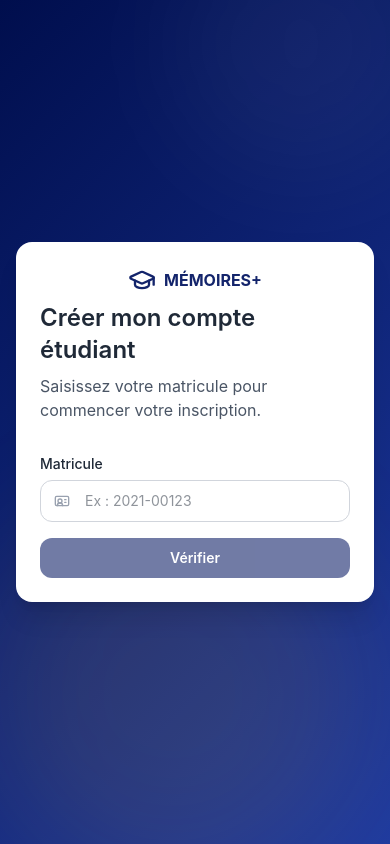
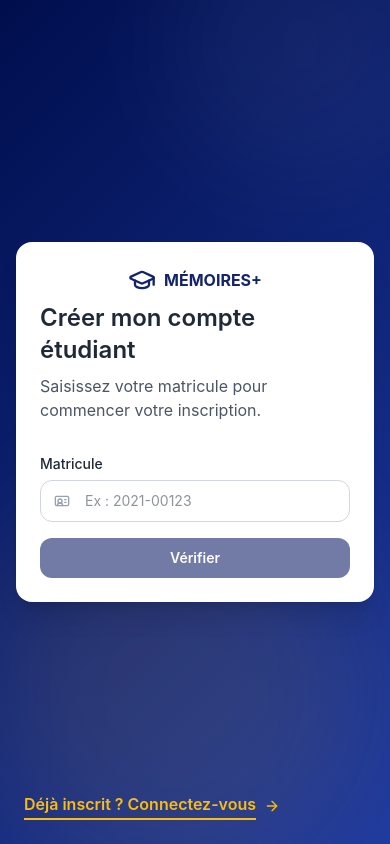
Before and after one commit to hountondji-philippe/stage, a React (Vite) app: page / in a window 390 px wide. Built offline with nearby package versions, Linux system fonts and the light colour scheme.

Commit message:
connexion

```diff
--- a/src/features/auth/components/BrandPanel.jsx
+++ b/src/features/auth/components/BrandPanel.jsx
@@ -4,8 +4,9 @@ import { Link } from "react-router-dom";
 /**
  * Colonne de marque réutilisée sur les écrans d'authentification (connexion, inscription...).
  * - Desktop (md+) : panneau fixe à gauche (~45% de largeur), logo en haut, grand texte stylé en bas.
- * - Mobile (< md) : sert UNIQUEMENT de fond plein écran (position absolute) — pas de logo ni de
- *   texte dedans. Le logo est affiché au-dessus du formulaire à la place (voir la page qui l'utilise).
+ * - Mobile (< md) : sert de fond plein écran (position absolute) — pas de logo ni de titre dedans
+ *   (affichés au-dessus du formulaire à la place, voir la page qui l'utilise), MAIS le lien
+ *   (linkText/linkTo) reste visible, épinglé en bas du fond.
  *
  * TODO : remplacer l'icône GraduationCap par le vrai logo de la plateforme dès qu'il est fourni.
  */
@@ -20,7 +21,7 @@ export default function BrandPanel({ title, linkText, linkTo = "/connexion", bad
       <div className="absolute bottom-[-5%] left-[-5%] w-96 h-96 bg-[#fabd0d]/10 rounded-full blur-3xl" />
 
       <div className="relative z-10 hidden h-full flex-col md:flex">
-        {/* Logo — toujours épinglé en haut, desktop et mobile */}
+        {/* Logo — desktop uniquement */}
         <div className="flex items-center justify-between gap-3">
           <div className="flex items-center gap-3">
             <GraduationCap className="w-8 h-8 md:w-9 md:h-9 text-[#fabd0d]" strokeWidth={1.5} />
@@ -37,11 +38,16 @@ export default function BrandPanel({ title, linkText, linkTo = "/connexion", bad
 
         <div className="flex-grow" />
 
-        {/* Texte — toujours épinglé en bas, taille réduite sur mobile */}
+        {/* Texte — desktop uniquement */}
         <div className="mt-auto max-w-md">
           <h2 className="text-2xl sm:text-3xl md:text-3xl font-bold leading-tight mb-4 md:mb-6">
             {title}
           </h2>
+        </div>
+      </div>
+
+      {/* Lien — visible sur mobile ET desktop, épinglé en bas du panneau */}
+      <div className="relative z-10 mt-auto p-6 md:absolute md:bottom-12 md:left-12 md:p-0">
         <Link
           to={linkTo}
           className="inline-flex items-center gap-2 text-[#fabd0d] font-semibold group"
@@ -53,6 +59,5 @@ export default function BrandPanel({ title, linkText, linkTo = "/connexion", bad
         </Link>
       </div>
     </div>
-    </div>
   );
 }
```
Lines whose indentation alone changed are shown as unchanged.
